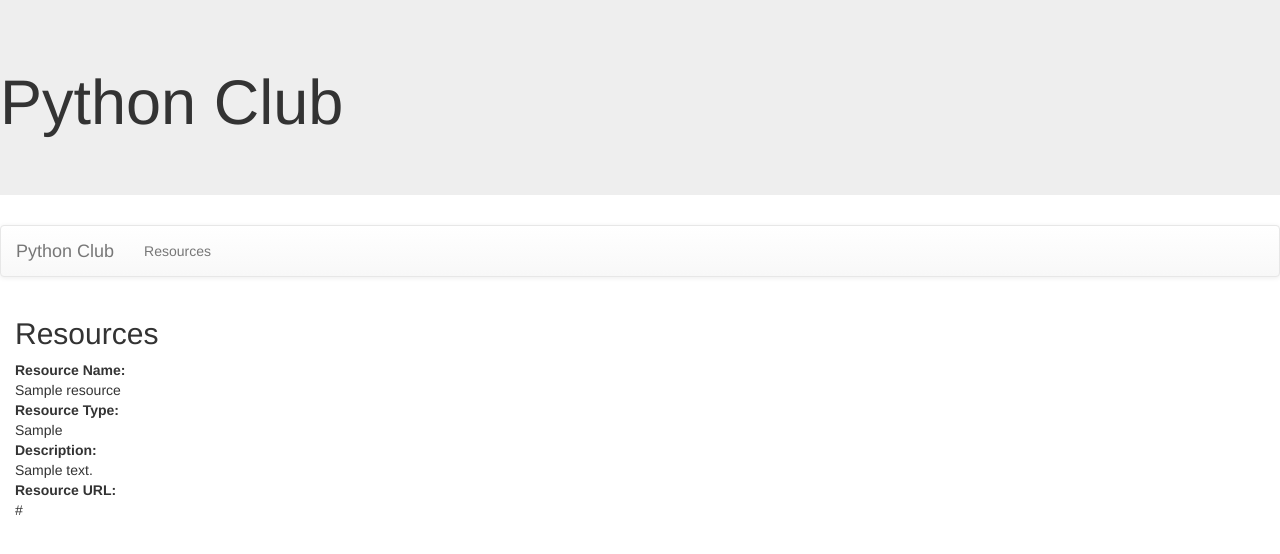
After one commit to Ksynlsn/PythonClub2022, a Django app: page /club/getresource/ in a window 1280 px wide. The commit adds this page. Shown: the top 554 px of the page. Run offline with Django 4.2, Linux system fonts and the light colour scheme; tables that the repository leaves empty hold one stand-in row (values such as "Sample post"); some libraries are stand-ins or nearby versions.

Commit message:
Assignment 5 Commit (resource view)

```diff
--- a/club/models.py
+++ b/club/models.py
@@ -23,7 +23,7 @@ class MeetingMinutes(models.Model):
     minutes_text = models.TextField(null=True, blank=True)
 
     def __str__(self):
-        return self.meeting_id
+        return self.meeting
 
     class Meta:
         db_table='meeting_minutes'
--- a/club/templates/base.html
+++ b/club/templates/base.html
@@ -16,8 +16,8 @@
 <a class="navbar-brand" href="{% url 'index' %}">Python Club</a>
 </div>
 <ul class="nav navbar-nav">
-<li>Coming Soon</li>
-<li>Coming Soon</li>
+<li><a href="{% url 'resources' %}">Resources</a></li>
+<li></li>
 </ul>
 </div>
 </nav>
--- /dev/null
+++ b/club/templates/club/resources.html
@@ -0,0 +1,22 @@
+{% extends 'base.html' %}
+{% block content %}
+
+
+    <h2>Resources</h2>
+        {% for r in resource_list %}
+            <dl>
+            <dt>Resource Name:</dt>
+            <dd>{{ r.resource_name }}</dd>
+
+            <dt>Resource Type:</dt>
+            <dd>{{ r.resource_type }}</dd>
+
+            <dt>Description:</dt>
+            <dd>{{ r.description }}</dd>
+
+            <dt>Resource URL:</dt>
+            <dd>{{ r.url }}</dd>
+            </dl>
+        {% endfor %}
+
+{% endblock %}
--- a/club/urls.py
+++ b/club/urls.py
@@ -3,4 +3,5 @@ from . import views
 
 urlpatterns = [
    path('', views.index, name='index'),
+   path('getresource/', views.getresource, name="resources"),
 ]
--- a/club/views.py
+++ b/club/views.py
@@ -1,5 +1,11 @@
 from django.shortcuts import render
+from .models import Meeting, MeetingMinutes, Resource, Event
 
 # Create your views here.
 def index(request):
     return render(request, 'club/index.html')
+
+
+def getresource(request):
+    resource_list=Resource.objects.all()
+    return render(request, 'club/resources.html', {'resource_list' : resource_list})
```
